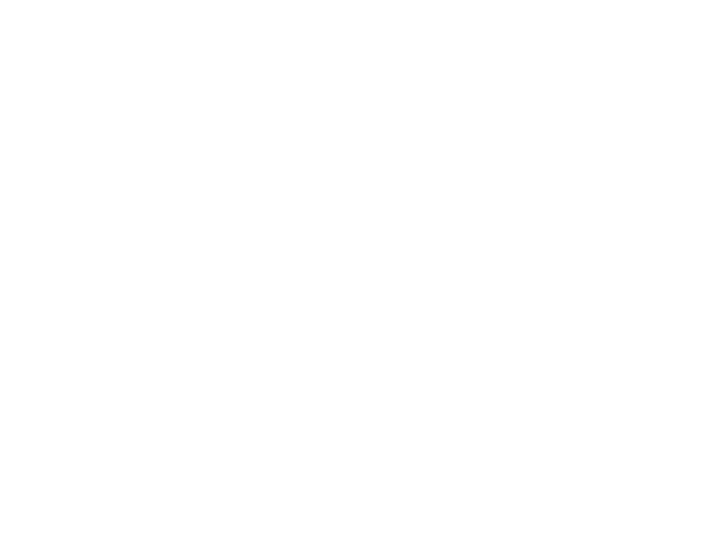
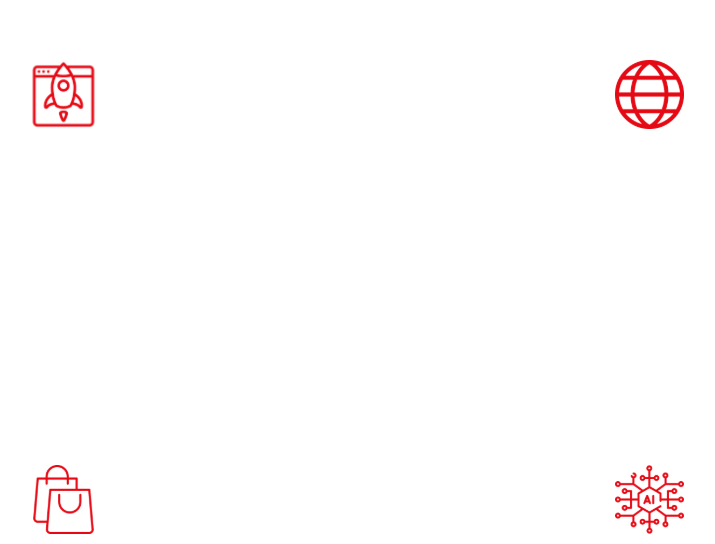
Before and after one commit to wemersonmatheuss/portfolio, a React (Vite) app: page / in a window 1280 px wide. Shown: the part 776-1320 px from the top of the page, without its empty margins (284-999 px from the left). Before the commit the page ends 816 px from the top, so only its background shows below. Built offline with nearby package versions, Linux system fonts and the light colour scheme.

Commit message:
feat: criar componente de servicos e seus respectivos cards

```diff
--- a/src/App.tsx
+++ b/src/App.tsx
@@ -3,12 +3,14 @@
 
 import { Nav } from "./components/Nav"
 import { Hero } from "./components/Hero"
+import { SectionService } from "./components/SectionService"
 
 export function App() {
   return (
     <div className={styles.container}>
       <Nav />
       <Hero/>
+      <SectionService/>
     </div>
   )
 }
--- a/src/components/Button/styles.module.css
+++ b/src/components/Button/styles.module.css
@@ -25,3 +25,8 @@
 .container:hover {
     opacity: 0.6;
 }
+
+.container img {
+    width: 25px;
+    height: 25px;
+}
--- /dev/null
+++ b/src/components/CardService/index.tsx
@@ -0,0 +1,20 @@
+import styles from "./styles.module.css"
+
+import { Button } from "../Button"
+
+type Props = {
+    icon: string
+    title: string
+    paragraph: string
+}
+
+export function CardService({ icon, title, paragraph }: Props) {
+    return (
+        <div className={styles.container}>
+            <img src={icon} alt="Icone do serviço" />
+            <h3>{title}</h3>
+            <p>{paragraph}</p>
+            <Button title="Quero essa solução para mim"/>
+        </div>
+    )
+}
--- /dev/null
+++ b/src/components/CardService/styles.module.css
@@ -0,0 +1,52 @@
+.container {
+    max-width: 500px;
+    height: auto;
+
+    padding: 28px 33px;
+
+    border: 1px solid var(--color-red);
+    border-radius: 20px;
+
+    color: #fff;
+
+
+    display: flex;
+    flex-direction: column;
+    align-items: center;
+    justify-content: center;
+}
+
+.container img {
+    width: 69px;
+    height: 69px;
+}
+
+.container h3 {
+    font-size: 24px;
+    font-weight: 500;
+    text-align: center;
+
+    margin-top: 27px;
+}
+
+.container p {
+    font-size: 20px;
+    font-weight: 400;
+
+    text-align: center;
+
+    margin-top: 10px;
+
+    color: var(--color-detail);
+}
+
+.container button {
+    margin-top: 30px;
+
+    width: 100%;
+}
+
+.container button img {
+    width: 25px;
+    height: 25px;
+}
--- /dev/null
+++ b/src/components/SectionService/index.tsx
@@ -0,0 +1,38 @@
+import styles from "./styles.module.css"
+
+import { CardService } from "../CardService"
+
+import landingPage from "../../assets/landing-page (1) 1.svg"
+import internet from "../../assets/internet 1.svg"
+import sacola from "../../assets/sacolas-de-compras (1) 1.svg"
+import inteligenciaArtifical from "../../assets/inteligencia-artificial 1.svg"
+import prototipo from "../../assets/prototipo 2.svg"
+import atualizar from "../../assets/atualizar 1.svg"
+
+
+export function SectionService() {
+    return (
+        <div className={styles.container}>
+            <h2>Alavanque seu negócio com um de nossos serviços</h2>
+
+            <div className={styles.allServices}>
+                <CardService icon={landingPage} title="Desenvolvimento de Landing Pages" paragraph="Desenvolvo Landing Pages totalmente únicas, responsivas e adaptadas às suas necessidades — perfeitas para todos os dispositivos."/>
+
+
+                <CardService icon={internet} title="Desenvolvimento de Sites Institucionais" paragraph="Desenvolvo Landing Pages totalmente únicas, responsivas e adaptadas às suas necessidades — perfeitas para todos os dispositivos."/>
+
+
+                <CardService icon={sacola} title="Criação de Lojas Online" paragraph="Desenvolvo Landing Pages totalmente únicas, responsivas e adaptadas às suas necessidades — perfeitas para todos os dispositivos."/>
+
+
+                <CardService icon={inteligenciaArtifical} title="Automações com IA" paragraph="Desenvolvo Landing Pages totalmente únicas, responsivas e adaptadas às suas necessidades — perfeitas para todos os dispositivos."/>
+
+
+                <CardService icon={prototipo} title="Prototipação do Seu Negócio" paragraph="Desenvolvo Landing Pages totalmente únicas, responsivas e adaptadas às suas necessidades — perfeitas para todos os dispositivos."/>
+
+
+                <CardService icon={atualizar} title="Atualização de Sites" paragraph="Desenvolvo Landing Pages totalmente únicas, responsivas e adaptadas às suas necessidades — perfeitas para todos os dispositivos."/>
+            </div>
+        </div>
+    )
+}
--- /dev/null
+++ b/src/components/SectionService/styles.module.css
@@ -0,0 +1,27 @@
+.container {
+    width: 100%;
+
+    display: flex;
+    flex-direction: column;
+    align-items: center;
+    gap: 80px;
+
+    margin-top: 87px;
+}
+
+.container h2 {
+    font-size: 38px;
+    font-weight: 500;
+
+    color: #fff;
+}
+
+.container .allServices {
+    width: 100%;
+
+    display: flex;
+    align-items: center;
+    justify-content: center;
+    flex-wrap: wrap;
+    gap: 20px;
+}
--- a/src/global.css
+++ b/src/global.css
@@ -14,6 +14,7 @@
     --color-background: #101010;
     --color-background-secondary: #1A1A1A;
     --color-background-tertiary: #323232;
+    --color-detail: #8f8c8c;
     --color-button: linear-gradient(to right, #EA343F 9%, #E50914 100%);
 }
 
```
